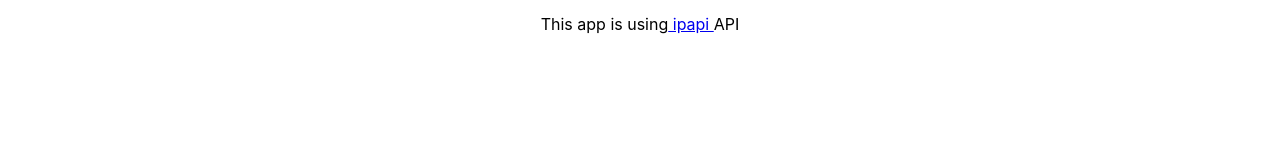
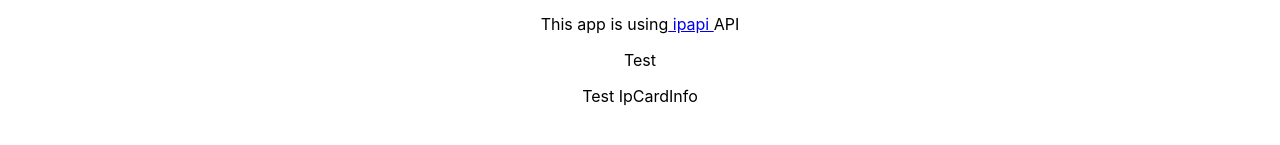
Before and after one commit to Andrey-1992/suspicious-ip-ui, a React (Create React App) app: page / in a window 1280 px wide. Shown: the part 641-786 px from the top of the page. Built offline with nearby package versions, Linux system fonts and the light colour scheme.

Commit message:
Populate and connect IpLocal with IpCardInfo components

```diff
--- a/src/components/App/App.tsx
+++ b/src/components/App/App.tsx
@@ -3,6 +3,7 @@
 import { Header } from '../Header/Header';
 import { Error } from '../Error/Error';
 import { Home } from '../Home/Home';
+import { IpLocal } from '../IpLocal/IpLocal';
 
 function App() {
   return (
@@ -10,6 +11,7 @@
       <Header />
       <Error />
       <Home />
+      <IpLocal />
     </div>
   );
 }
--- a/src/components/IpCardInfo/IpCardInfo.tsx
+++ b/src/components/IpCardInfo/IpCardInfo.tsx
@@ -0,0 +1,17 @@
+import './IpCardInfo.css'
+import React from 'react';
+import { Loader } from '../Loader/Loader';
+
+export const IpCardInfo = () => {
+  return (
+    <p>Test IpCardInfo</p>
+  )
+}
+
+// IpCardInfo.propTypes = {
+//   ip: PropTypes.object,
+//   saveToStorage: PropTypes.func,
+//   Loader: PropTypes.element
+// }
+
+// export default IpCardInfo;
--- a/src/components/IpLocal/IpLocal.tsx
+++ b/src/components/IpLocal/IpLocal.tsx
@@ -0,0 +1,38 @@
+import './IpLocal.css';
+import React, { useState, useEffect } from 'react';
+import { IpCardInfo } from '../IpCardInfo/IpCardInfo';
+// import { fetchLocalIp } from '../Utils/utils';
+
+export const IpLocal = () => {
+  // const [requestLocalIp, setRequestLocalIp] = useState({});
+
+  // useEffect(() => {
+  //   getLocalIpInfo()
+  // }, [])
+
+  // const getLocalIpInfo = () => {
+  //   return fetchLocalIp()
+  //   .then(data => setRequestLocalIp(data))
+  // }
+
+  // const saveToStorage = () => {
+  //   localStorage.setItem(requestLocalIp.ip, JSON.stringify(requestLocalIp))
+  // }
+
+  return  (
+    <div className="ip-card-info">
+      {/* <IpCardInfo ip={requestLocalIp} saveToStorage={saveToStorage}/> */}
+      <p>Test</p>
+      <IpCardInfo />
+    </div>
+  )
+}
+
+// IpLocal.propTypes = {
+//   requestLocalIp: PropTypes.object,
+//   getLocalIpInfo: PropTypes.func,
+//   saveToStorage: PropTypes.func,
+//   IpCardInfo: PropTypes.element
+// }
+
+// export default IpLocal;
```
Also changed, not shown: src/components/Util/util.tsx (added, +30 -0 lines).
